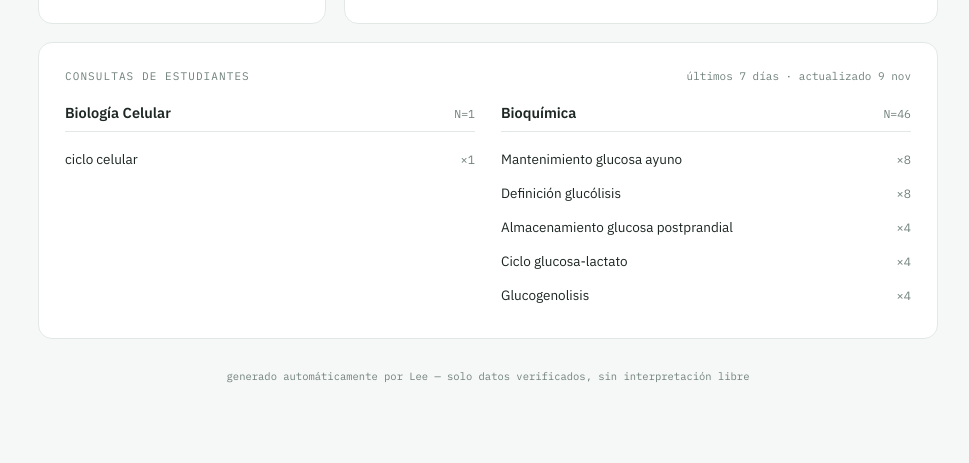
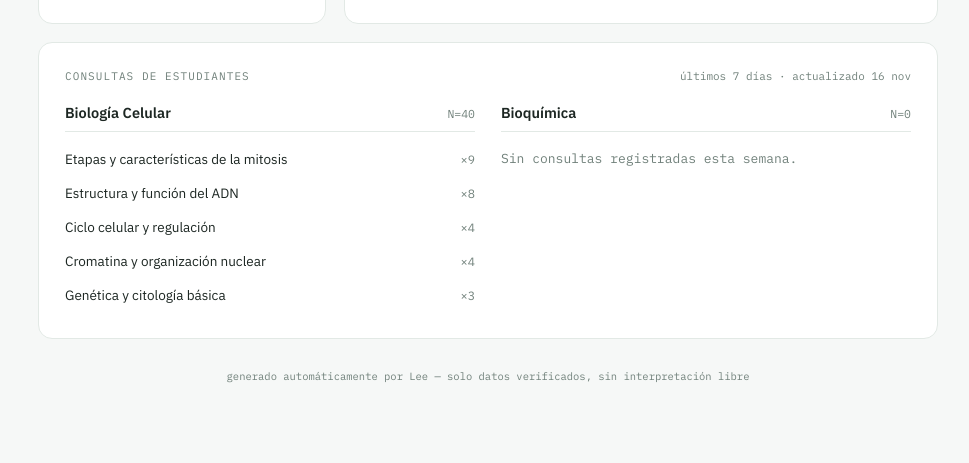
Before and after one commit to mcastror2026/lee-panel, a plain HTML site: page index.html in a window 1280 px wide. Shown: the part 403-866 px from the top of the page, without its empty margins (152-1121 px from the left). Drawn offline with Linux system fonts and the light colour scheme.

Commit message:
Actualización automática: 2026-11-16 09:00

```diff
--- a/index.html
+++ b/index.html
@@ -37,7 +37,7 @@
           <div style="display:flex;align-items:center;gap:6px;margin-top:2px"><span class="dot" style="background:#22b35a"></span><span class="mono" style="font-size:12px;color:var(--muted)">transmisión en vivo</span></div>
         </div>
       </div>
-      <div class="pill" style="color:var(--muted)">actualizado 15 nov · 18:00</div>
+      <div class="pill" style="color:var(--muted)">actualizado 16 nov · 09:00</div>
     </div>
     <div class="dashes"></div>
   </header>
@@ -100,46 +100,42 @@
     <section class="card" style="grid-column:span 12;padding:26px">
       <div style="display:flex;flex-wrap:wrap;justify-content:space-between;align-items:center;gap:10px;margin-bottom:20px">
         <div class="eyebrow">Consultas de estudiantes</div>
-        <span class="mono" style="font-size:11px;color:var(--muted)">últimos 7 días · actualizado 9 nov</span>
+        <span class="mono" style="font-size:11px;color:var(--muted)">últimos 7 días · actualizado 16 nov</span>
       </div>
       <div style="display:grid;grid-template-columns:repeat(2,1fr);gap:26px">
         <div>
           <div style="display:flex;justify-content:space-between;align-items:baseline;margin-bottom:10px;padding-bottom:9px;border-bottom:1px solid var(--border)">
             <span style="font-size:14.5px;font-weight:600">Biología Celular</span>
-            <span class="mono" style="font-size:11.5px;color:var(--muted)">N=1</span>
+            <span class="mono" style="font-size:11.5px;color:var(--muted)">N=40</span>
           </div>
 
           <div style="display:flex;justify-content:space-between;align-items:center;padding:8px 0;font-size:13.5px">
-            <span>ciclo celular</span>
-            <span class="mono" style="color:var(--muted);font-size:12px">×1</span>
+            <span>Etapas y características de la mitosis</span>
+            <span class="mono" style="color:var(--muted);font-size:12px">×9</span>
+          </div>
+          <div style="display:flex;justify-content:space-between;align-items:center;padding:8px 0;font-size:13.5px">
+            <span>Estructura y función del ADN</span>
+            <span class="mono" style="color:var(--muted);font-size:12px">×8</span>
+          </div>
+          <div style="display:flex;justify-content:space-between;align-items:center;padding:8px 0;font-size:13.5px">
+            <span>Ciclo celular y regulación</span>
+            <span class="mono" style="color:var(--muted);font-size:12px">×4</span>
+          </div>
+          <div style="display:flex;justify-content:space-between;align-items:center;padding:8px 0;font-size:13.5px">
+            <span>Cromatina y organización nuclear</span>
+            <span class="mono" style="color:var(--muted);font-size:12px">×4</span>
+          </div>
+          <div style="display:flex;justify-content:space-between;align-items:center;padding:8px 0;font-size:13.5px">
+            <span>Genética y citología básica</span>
+            <span class="mono" style="color:var(--muted);font-size:12px">×3</span>
           </div>
         </div>
         <div>
           <div style="display:flex;justify-content:space-between;align-items:baseline;margin-bottom:10px;padding-bottom:9px;border-bottom:1px solid var(--border)">
             <span style="font-size:14.5px;font-weight:600">Bioquímica</span>
-            <span class="mono" style="font-size:11.5px;color:var(--muted)">N=46</span>
+            <span class="mono" style="font-size:11.5px;color:var(--muted)">N=0</span>
           </div>
-
-          <div style="display:flex;justify-content:space-between;align-items:center;padding:8px 0;font-size:13.5px">
-            <span>Mantenimiento glucosa ayuno</span>
-            <span class="mono" style="color:var(--muted);font-size:12px">×8</span>
-          </div>
-          <div style="display:flex;justify-content:space-between;align-items:center;padding:8px 0;font-size:13.5px">
-            <span>Definición glucólisis</span>
-            <span class="mono" style="color:var(--muted);font-size:12px">×8</span>
-          </div>
-          <div style="display:flex;justify-content:space-between;align-items:center;padding:8px 0;font-size:13.5px">
-            <span>Almacenamiento glucosa postprandial</span>
-            <span class="mono" style="color:var(--muted);font-size:12px">×4</span>
-          </div>
-          <div style="display:flex;justify-content:space-between;align-items:center;padding:8px 0;font-size:13.5px">
-            <span>Ciclo glucosa-lactato</span>
-            <span class="mono" style="color:var(--muted);font-size:12px">×4</span>
-          </div>
-          <div style="display:flex;justify-content:space-between;align-items:center;padding:8px 0;font-size:13.5px">
-            <span>Glucogenolisis</span>
-            <span class="mono" style="color:var(--muted);font-size:12px">×4</span>
-          </div>
+          <div class="mono" style="color:var(--muted);font-size:13px;padding:8px 0">Sin consultas registradas esta semana.</div>
         </div></div>
     </section>
   </div>
```
Also changed, not shown: panel_data.json (+22 -27 lines).
